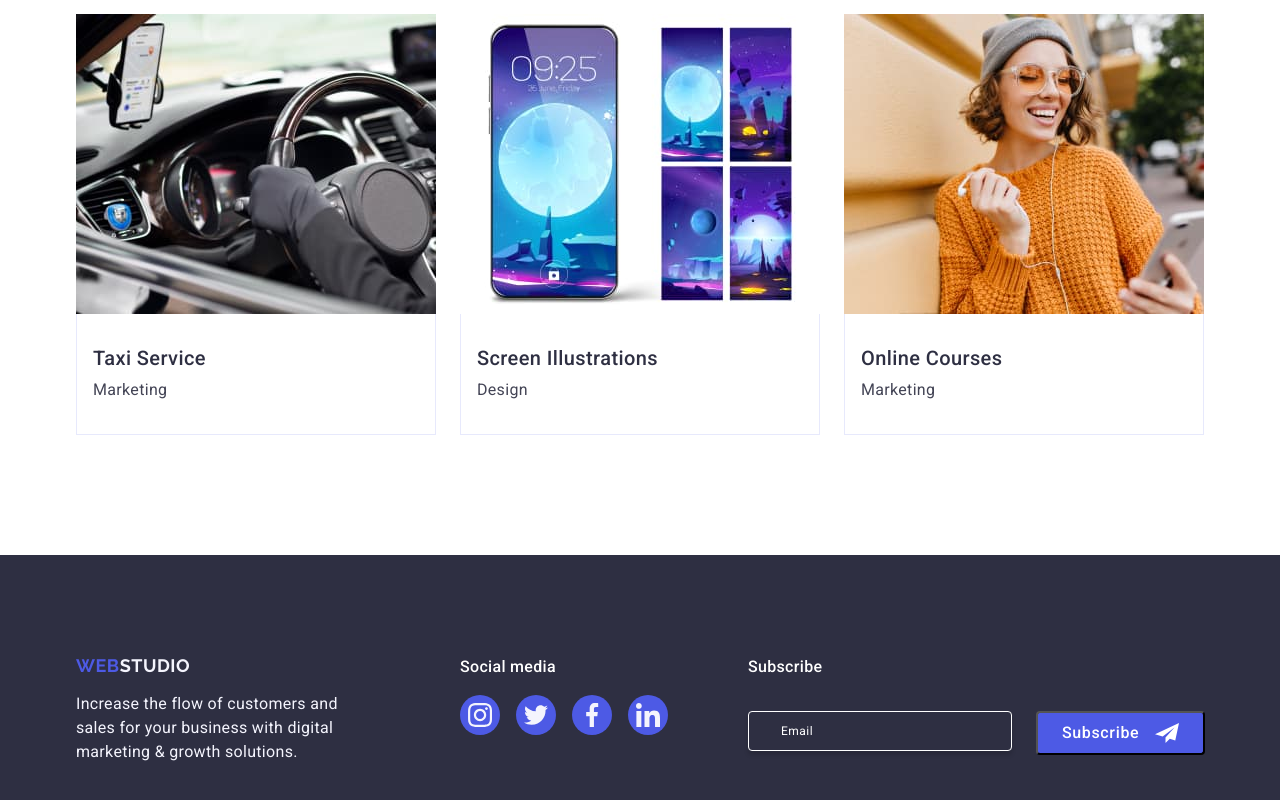
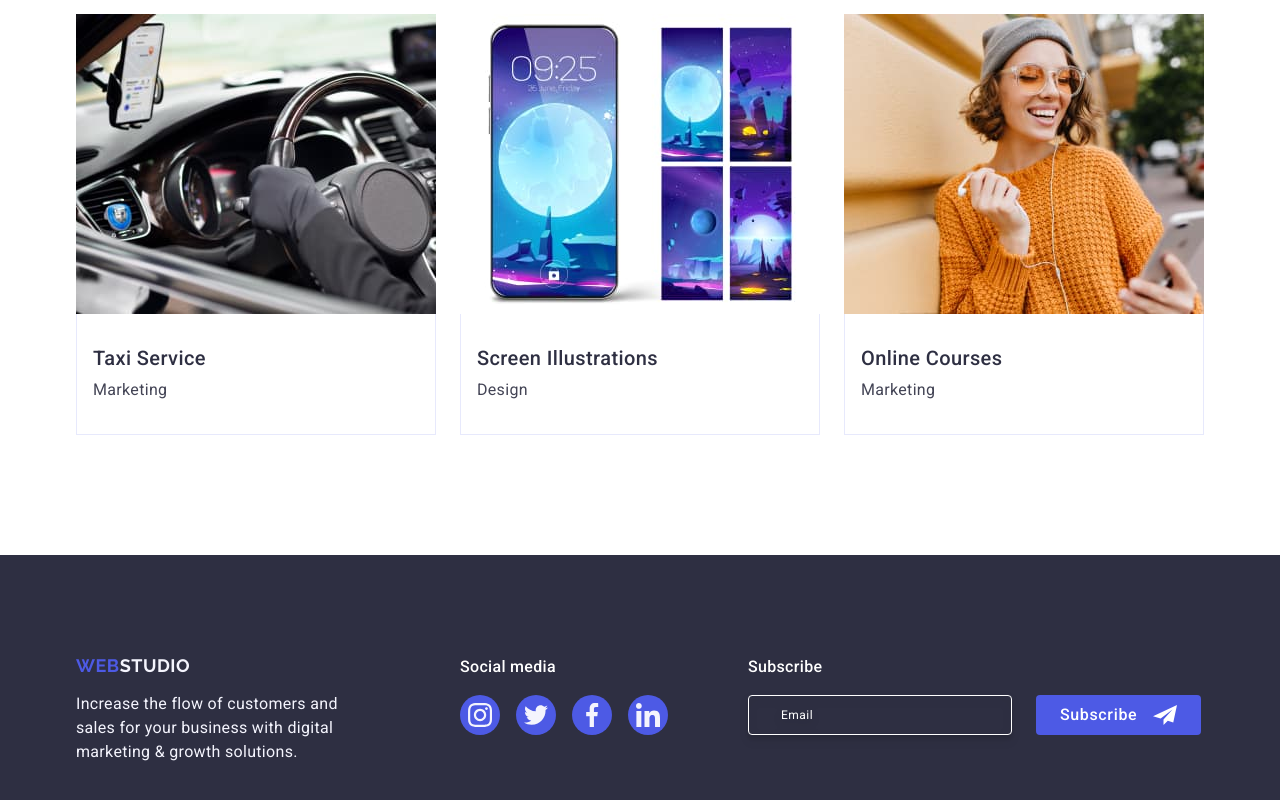
Before and after one commit to SergeyPanchenko72/goit-homework-05, a plain HTML site: page index.html in a window 1280 px wide. Shown: the part 2628-3428 px from the top of the page. Drawn offline with nearby package versions, Linux system fonts and the light colour scheme.

Commit message:
Update styles.css

```diff
--- a/css/styles.css
+++ b/css/styles.css
@@ -469,11 +469,6 @@ button {
   margin-right: 80px;
 }
 
-.footer-subscribe {
-  display: flex;
-  flex-direction: column;
-  gap: 16px;
-}
 .footer-email-container {
   display: flex;
   gap: 24px;
@@ -491,6 +486,7 @@ button {
   line-height: 1.5;
   letter-spacing: 0.04em;
   padding-left: 16px;
+  filter: drop-shadow(0px 4px 4px rgba(0, 0, 0, 0.15));
 }
 
 .footer-email-input::placeholder {
@@ -514,7 +510,9 @@ button {
   gap: 24px;
 }
 .footer-subscribe-button {
-  display: inline-flex;
+  display: flex;
+  min-width: 165px;
+  height: 40px;
   padding: 8px 24px;
   justify-content: center;
   align-items: center;
@@ -527,6 +525,7 @@ button {
   font-weight: 500;
   line-height: 1.5; /* 150% */
   letter-spacing: 0.04em;
+  border: none;
   transition: background-color 250ms cubic-bezier(0.4, 0, 0.2, 1);
 }
 
@@ -541,6 +540,10 @@ button {
   font-weight: 400;
   line-height: 2; /* 200% */
   letter-spacing: 0.04em;
+
+  .footer-card-icon {
+    margin-left: 16px;
+  }
 }
 /* ==========BACKDROP============ */
 .backdrop {
```
